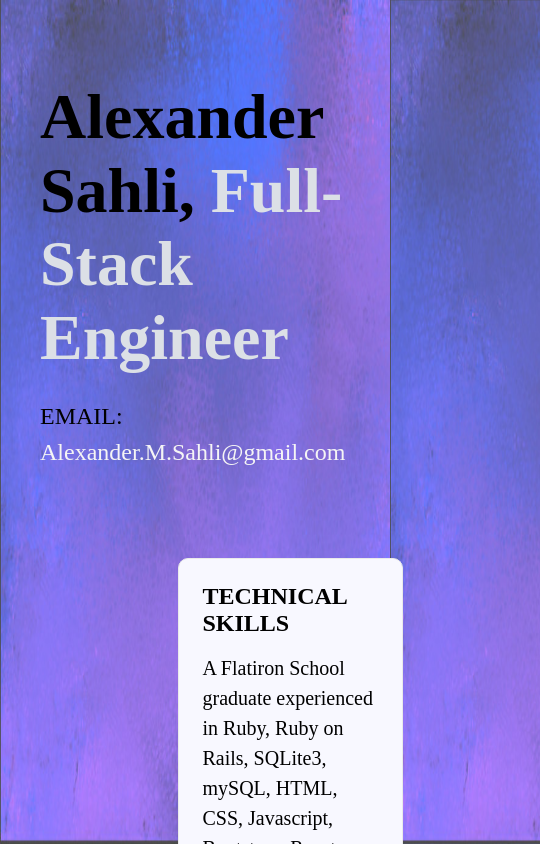
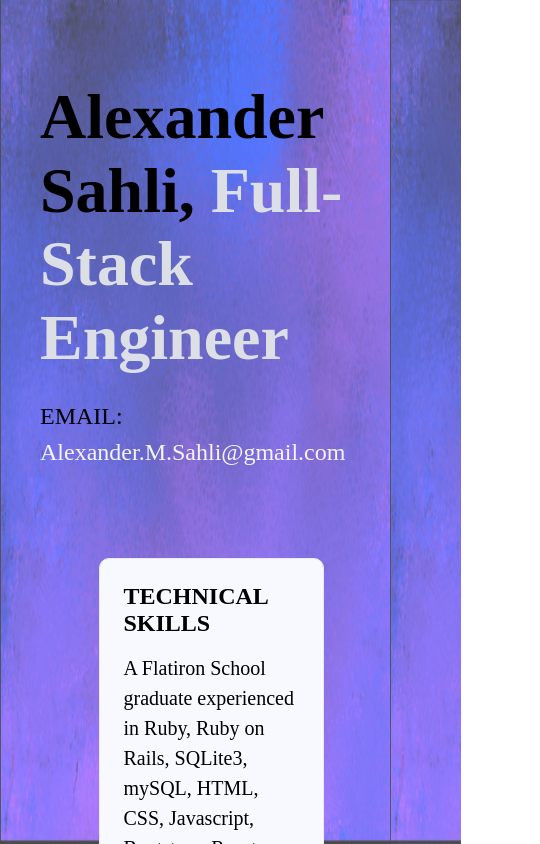
Before and after one commit to d1yr/amsfse, a Next.js app: page / in a window 390 px wide. Shown: the top 844 px of the page, 540 px wide, since content can reach past the window. Built offline with nearby package versions, Linux system fonts and the light colour scheme.

Commit message:
mobile fixed more formatting incoming

```diff
--- a/styles/Home.module.css
+++ b/styles/Home.module.css
@@ -14,7 +14,7 @@
   display: flex;
   flex-direction: column;
   justify-content: center;
-  align-items: right;
+  align-items: center;
   font-family: 'Times New Roman', Times, serif;
 }
 
@@ -37,6 +37,7 @@
 .title a {
   color: #dce0e6;
   text-decoration: none;
+  align-items: center;
 }
 
 .title a:hover,
--- a/styles/globals.css
+++ b/styles/globals.css
@@ -6,7 +6,8 @@ body {
   background-size: 100% 100%;
   Background-attachment: fixed;
   color: rgb(0, 0, 0);
-
+  align-items: center;
+  justify-content: center;
   padding: 0;
   margin: 0;
   font-family: -apple-system, BlinkMacSystemFont, Segoe UI, Roboto, Oxygen,
```
